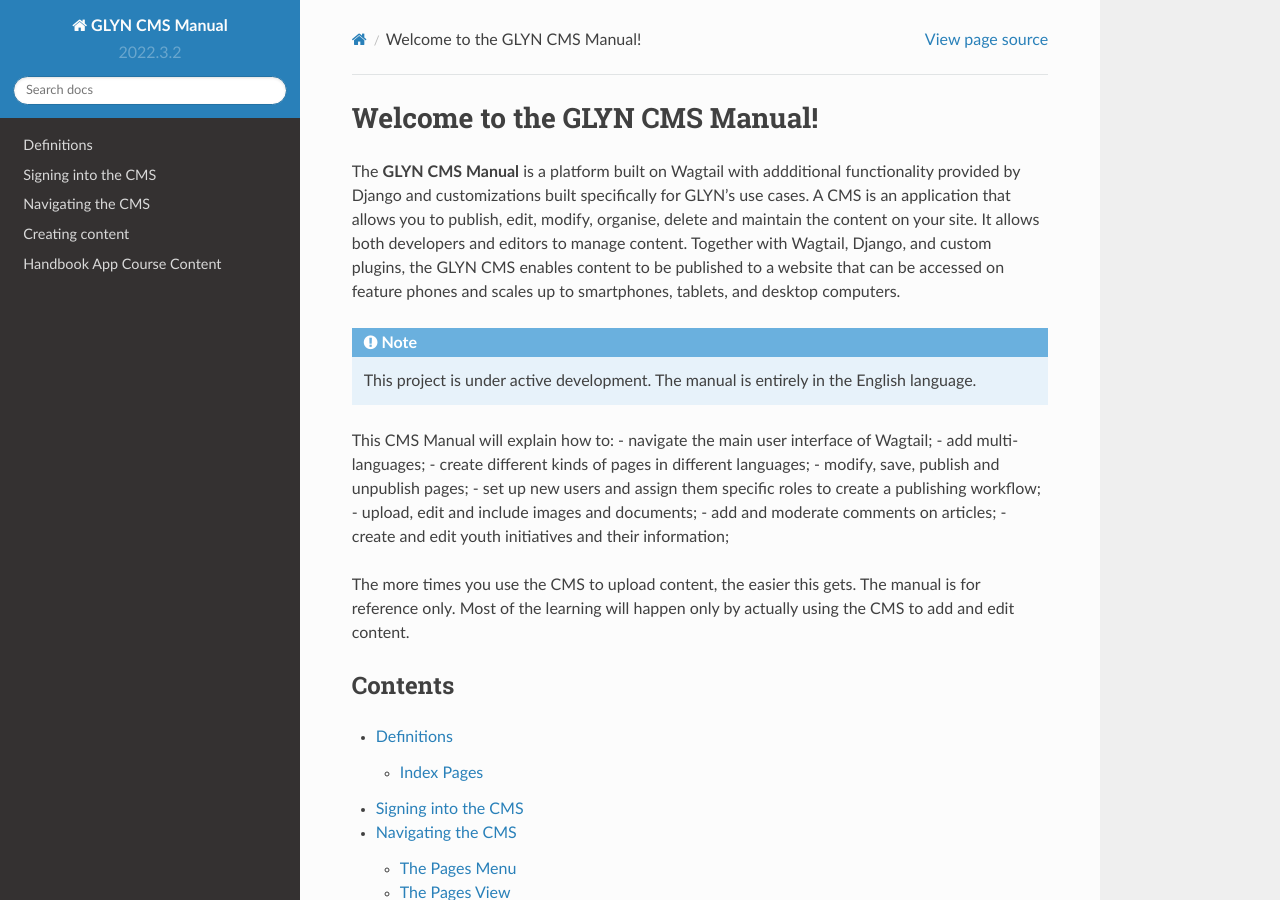
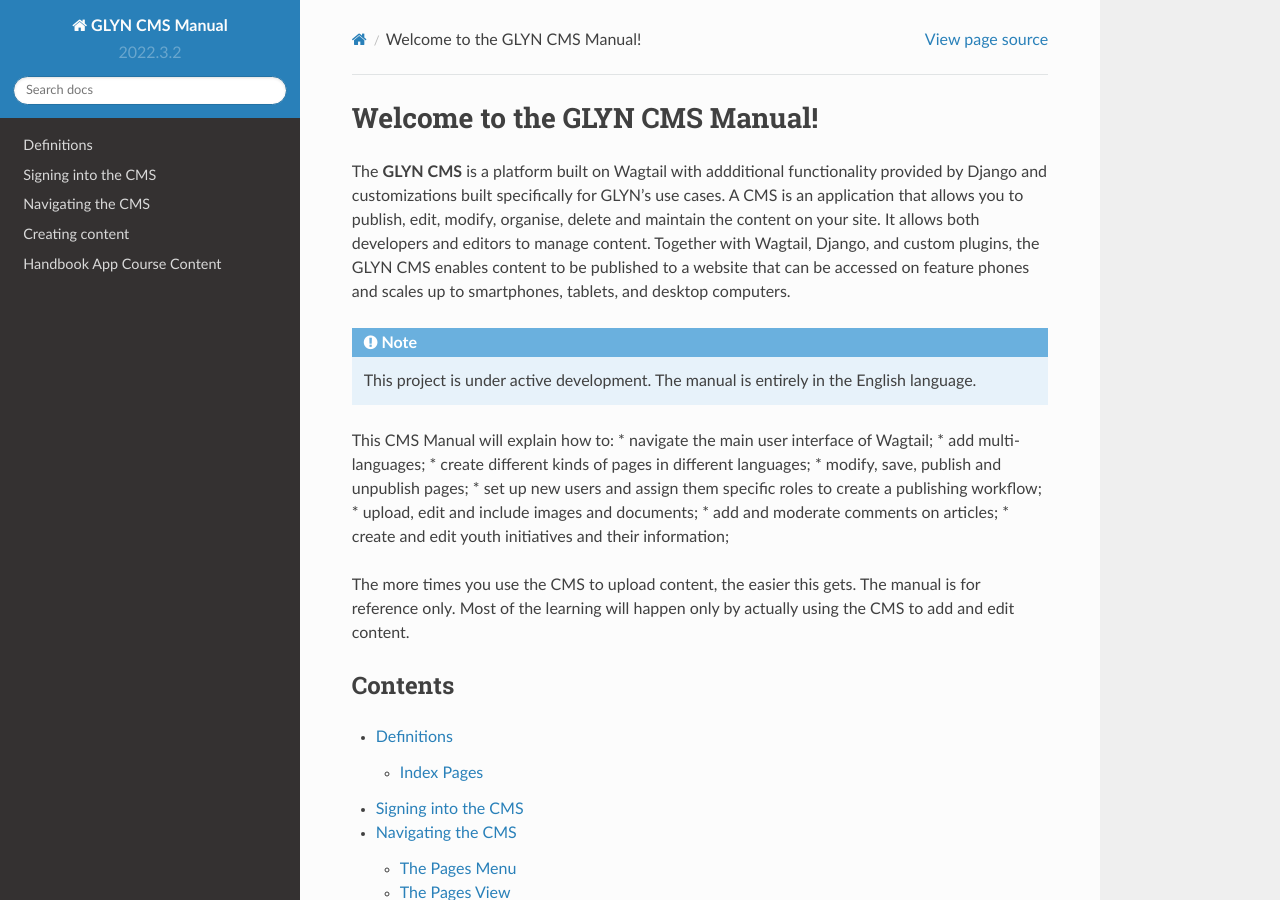
Before and after one commit to matchstick-studio/glyn-manual, a Sphinx documentation site: the page built from docs/source/index.rst, in a window 1280 px wide and 900 px high. Built offline with Sphinx 7.4.7 and the Read the Docs theme 2.0.0, drawn with Linux system fonts in a browser that asks for light colours.

Commit message:
quick edits to index

```diff
--- a/docs/source/index.rst
+++ b/docs/source/index.rst
@@ -1,21 +1,21 @@
 Welcome to the GLYN CMS Manual!
 ===================================
 
-The **GLYN CMS Manual** is a platform built on Wagtail with addditional functionality provided by Django and customizations built specifically for GLYN's use cases. A CMS is an application that allows you to publish, edit, modify, organise, delete and maintain the content on your site. It allows both developers and editors to manage content. Together with Wagtail, Django, and custom plugins, the GLYN CMS enables content to be published to a website that can be accessed on feature phones and scales up to smartphones, tablets, and desktop computers.
+The **GLYN CMS** is a platform built on Wagtail with addditional functionality provided by Django and customizations built specifically for GLYN's use cases. A CMS is an application that allows you to publish, edit, modify, organise, delete and maintain the content on your site. It allows both developers and editors to manage content. Together with Wagtail, Django, and custom plugins, the GLYN CMS enables content to be published to a website that can be accessed on feature phones and scales up to smartphones, tablets, and desktop computers.
 
 .. note::
 
    This project is under active development. The manual is entirely in the English language.
 
 This CMS Manual will explain how to:
--   navigate the main user interface of Wagtail;
--   add multi-languages;
--   create different kinds of pages in different languages;
--   modify, save, publish and unpublish pages;
--   set up new users and assign them specific roles to create a publishing workflow;
--   upload, edit and include images and documents;
--   add and moderate comments on articles;
--   create and edit youth initiatives and their information;
+* navigate the main user interface of Wagtail;
+* add multi-languages;
+* create different kinds of pages in different languages;
+* modify, save, publish and unpublish pages;
+* set up new users and assign them specific roles to create a publishing workflow;
+* upload, edit and include images and documents;
+* add and moderate comments on articles;
+* create and edit youth initiatives and their information;
 
 The more times you use the CMS to upload content, the easier this gets. The manual is for reference only.
 Most of the learning will happen only by actually using the CMS to add and edit content.
```
